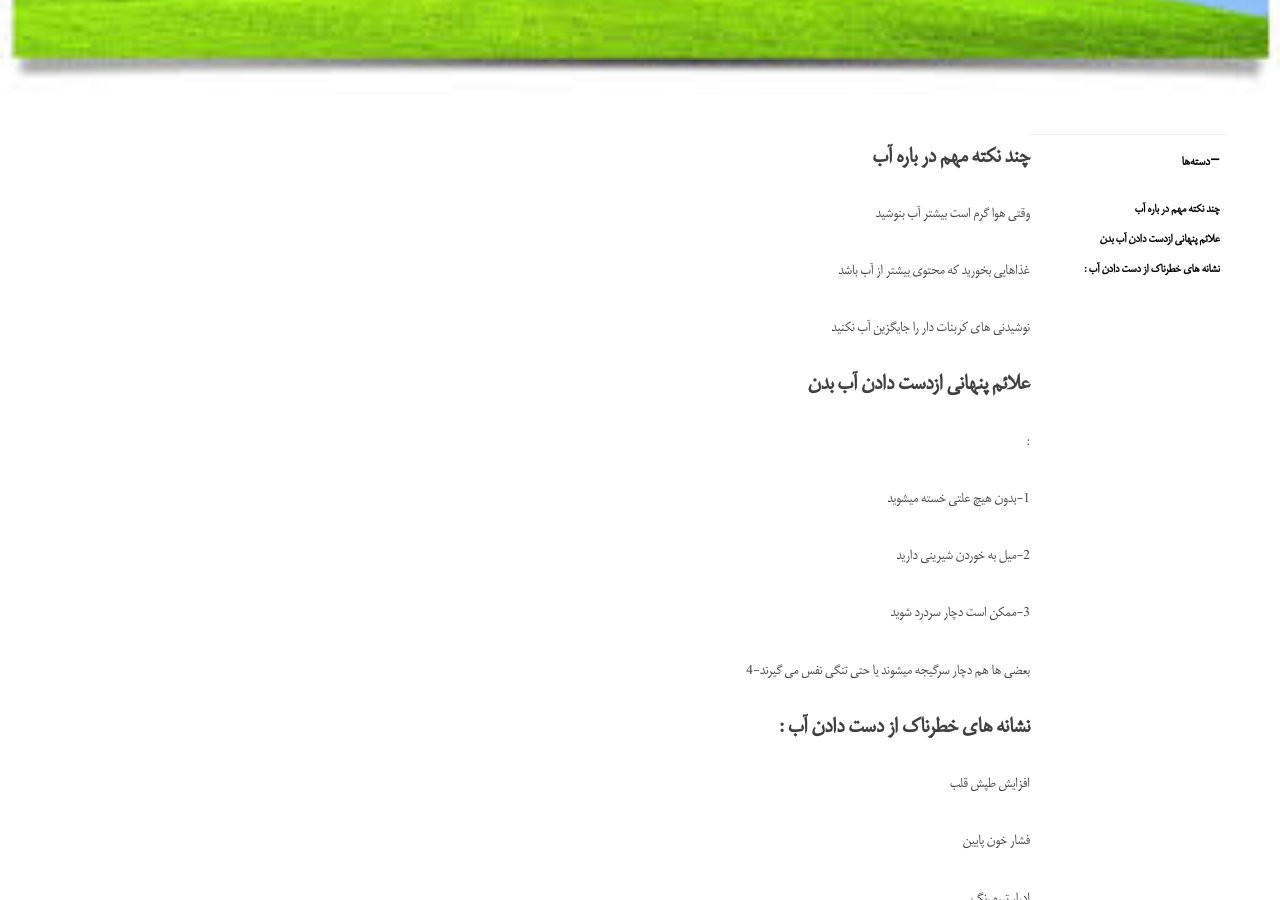
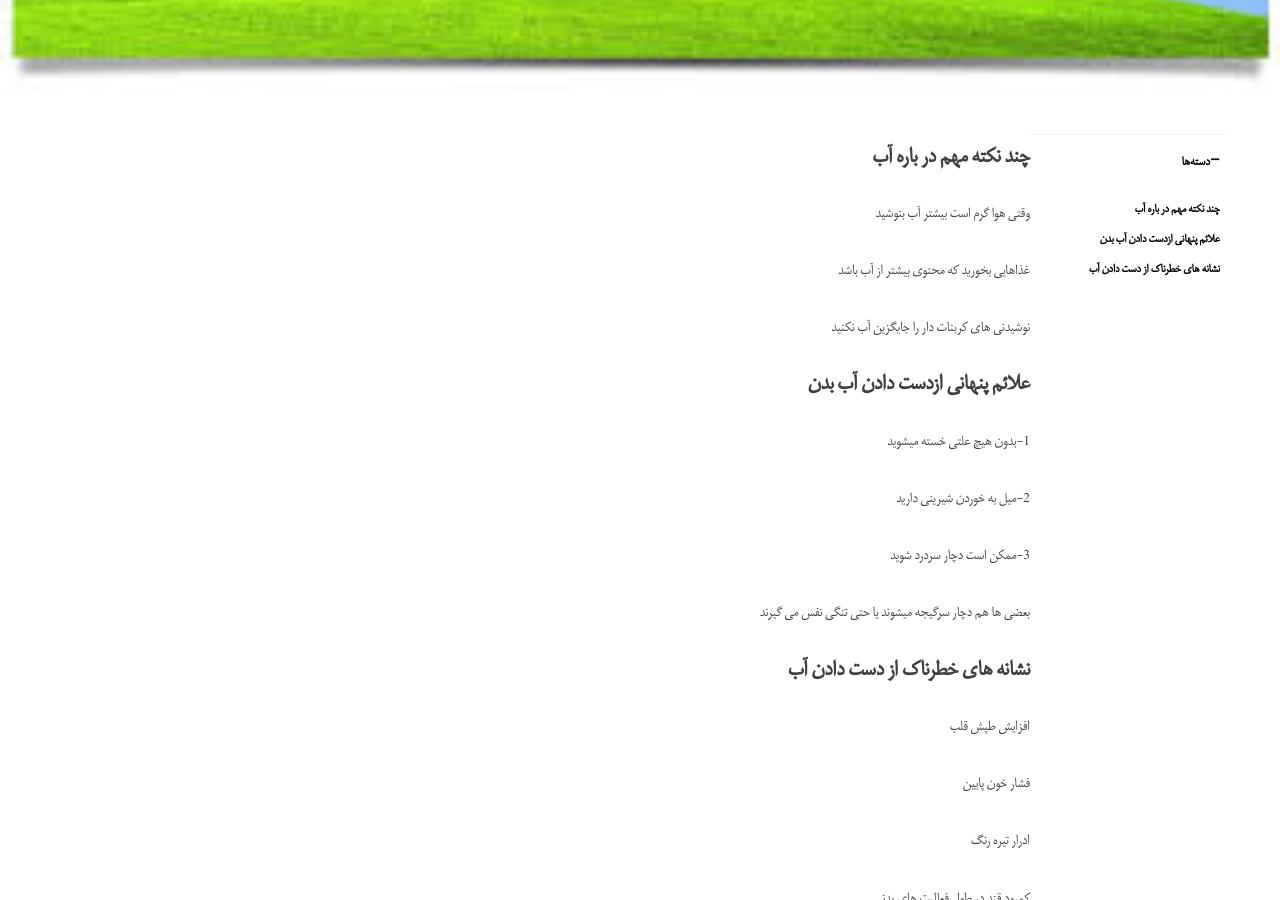
Before and after one commit to grouh-salamat/grouh-salamat.github.io, a Jekyll site: the page built from _posts/2017-06-19-p40.markdown, in a window 1280 px wide and 900 px high, scrolled down 429 px. Built offline with Jekyll 4.4.1, drawn with Linux system fonts in a browser that asks for light colours; comment, search, counter and statistics services are not loaded.

Commit message:
Update 2017-06-19-p40.markdown

```diff
--- a/_posts/2017-06-19-p40.markdown
+++ b/_posts/2017-06-19-p40.markdown
@@ -18,7 +18,7 @@ tags:
 
 نوشیدنی های کربنات دار  را جایگزین آب نکنید
 
-<h3>علائم پنهانی ازدست دادن آب بدن</h3> :
+<h3>علائم پنهانی ازدست دادن آب بدن</h3>
 
    1-بدون هیچ علتی خسته میشوید
 
@@ -26,9 +26,9 @@ tags:
 
    3-ممکن است دچار سردرد شوید
 
-   بعضی ها هم دچار سرگیجه میشوند یا حتی تنگی نفس می گیرند-4
+   بعضی ها هم دچار سرگیجه میشوند یا حتی تنگی نفس می گیرند
 
- <h3> نشانه های خطرناک از دست  دادن آب :</h3>
+ <h3> نشانه های خطرناک از دست  دادن آب </h3>
 
 افزایش طپش قلب
 
```
